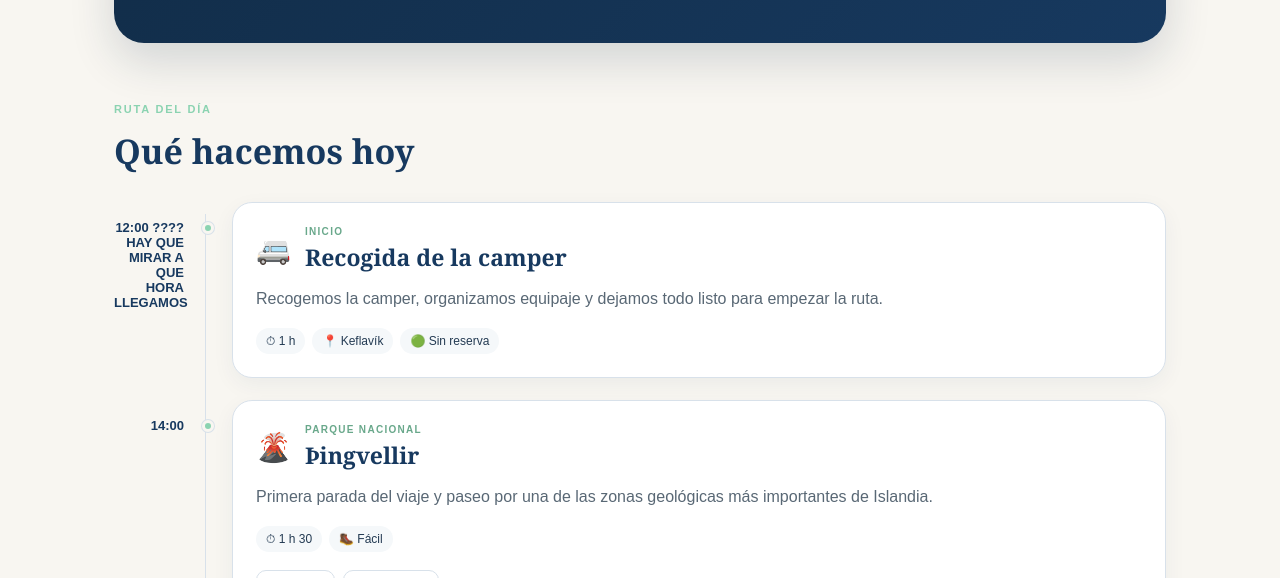
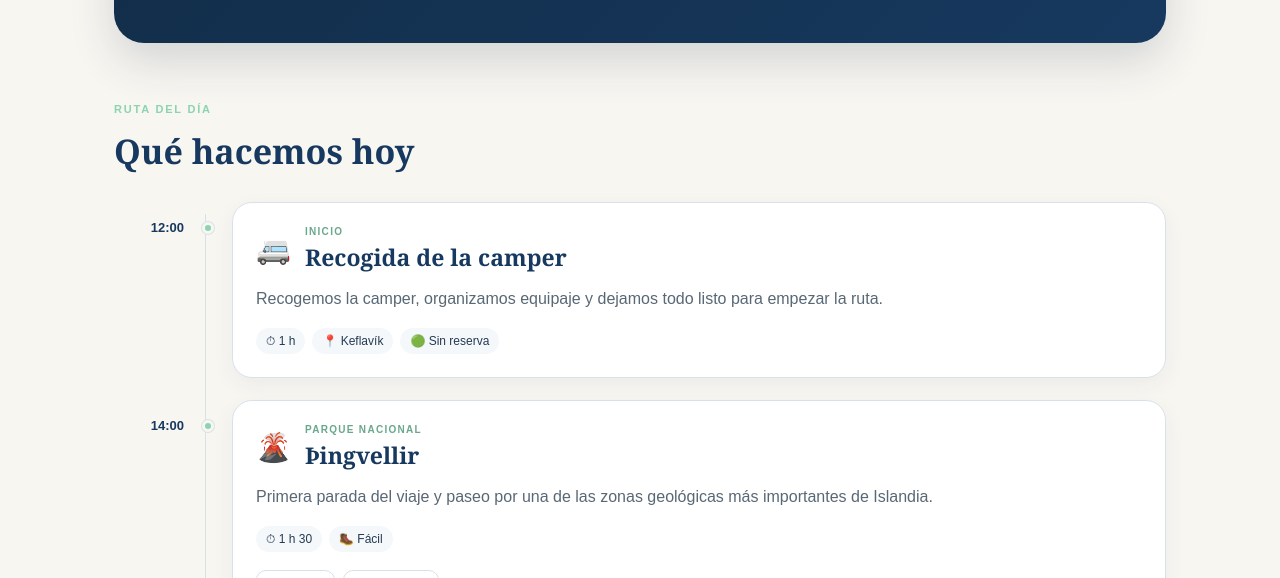
Before and after one commit to olgamontanarii/islandia-2026, a plain HTML site: page index.html in a window 1280 px wide. Shown: the part 606-1184 px from the top of the page. Drawn offline with Linux system fonts and the light colour scheme.

Commit message:
Update index.html

```diff
--- a/index.html
+++ b/index.html
@@ -180,7 +180,7 @@
 
           <!-- Hora de comienzo -->
           <div class="activity-time">
-            12:00 ???? HAY QUE MIRAR A QUE HORA LLEGAMOS
+            12:00
           </div>
           <div class="activity-dot"></div>
 
```
